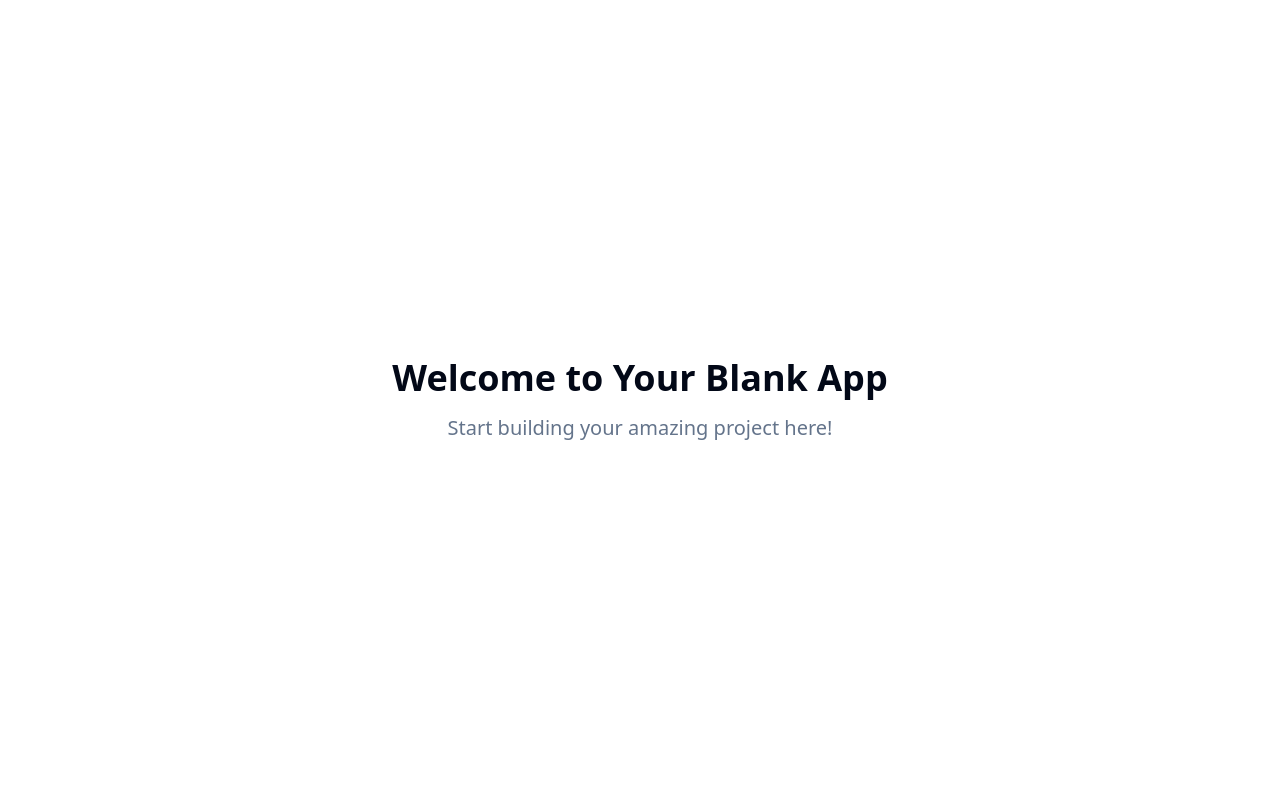
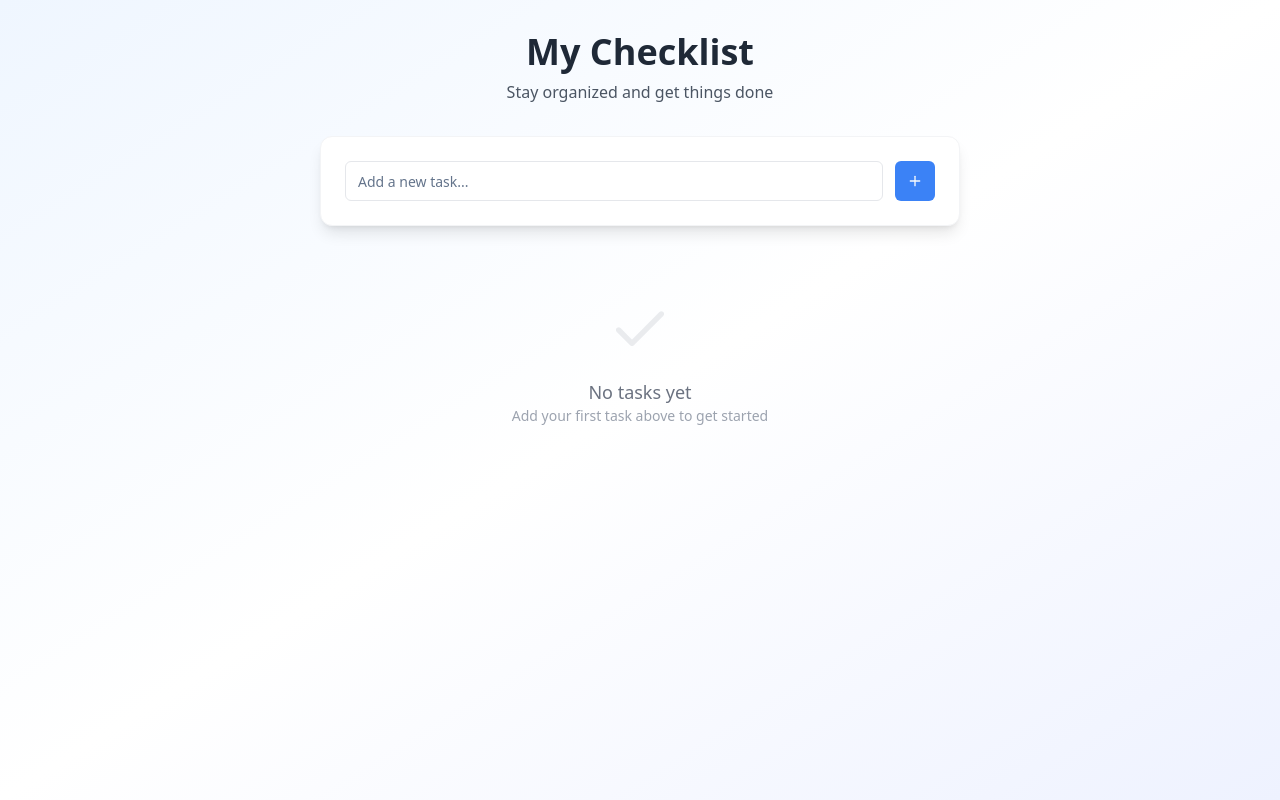
Before and after one commit to AnupBayaskar/snappy-todo-lists-online, a React (Vite) app: page / in a window 1280 px wide. Built offline with nearby package versions, Linux system fonts and the light colour scheme.

Commit message:
Add checklist website
Create a basic checklist website and link it to GitHub.

```diff
--- a/index.html
+++ b/index.html
@@ -1,14 +1,15 @@
+
 <!DOCTYPE html>
 <html lang="en">
   <head>
     <meta charset="UTF-8" />
     <meta name="viewport" content="width=device-width, initial-scale=1.0" />
-    <title>snappy-todo-lists-online</title>
-    <meta name="description" content="Lovable Generated Project" />
+    <title>My Checklist - Stay Organized</title>
+    <meta name="description" content="A simple and beautiful checklist app to help you stay organized and get things done" />
     <meta name="author" content="Lovable" />
 
-    <meta property="og:title" content="snappy-todo-lists-online" />
-    <meta property="og:description" content="Lovable Generated Project" />
+    <meta property="og:title" content="My Checklist - Stay Organized" />
+    <meta property="og:description" content="A simple and beautiful checklist app to help you stay organized and get things done" />
     <meta property="og:type" content="website" />
     <meta property="og:image" content="https://lovable.dev/opengraph-image-p98pqg.png" />
 
--- a/src/pages/Index.tsx
+++ b/src/pages/Index.tsx
@@ -1,11 +1,156 @@
-// Update this page (the content is just a fallback if you fail to update the page)
+
+import React, { useState } from 'react';
+import { Plus, Trash2, Check } from 'lucide-react';
+import { Button } from '@/components/ui/button';
+import { Input } from '@/components/ui/input';
+
+interface Task {
+  id: number;
+  text: string;
+  completed: boolean;
+}
 
 const Index = () => {
+  const [tasks, setTasks] = useState<Task[]>([]);
+  const [newTask, setNewTask] = useState('');
+
+  const addTask = () => {
+    if (newTask.trim() !== '') {
+      const task: Task = {
+        id: Date.now(),
+        text: newTask.trim(),
+        completed: false
+      };
+      setTasks([...tasks, task]);
+      setNewTask('');
+    }
+  };
+
+  const toggleTask = (id: number) => {
+    setTasks(tasks.map(task =>
+      task.id === id ? { ...task, completed: !task.completed } : task
+    ));
+  };
+
+  const deleteTask = (id: number) => {
+    setTasks(tasks.filter(task => task.id !== id));
+  };
+
+  const handleKeyPress = (e: React.KeyboardEvent) => {
+    if (e.key === 'Enter') {
+      addTask();
+    }
+  };
+
+  const completedCount = tasks.filter(task => task.completed).length;
+  const totalCount = tasks.length;
+
   return (
-    <div className="min-h-screen flex items-center justify-center bg-background">
-      <div className="text-center">
-        <h1 className="text-4xl font-bold mb-4">Welcome to Your Blank App</h1>
-        <p className="text-xl text-muted-foreground">Start building your amazing project here!</p>
+    <div className="min-h-screen bg-gradient-to-br from-blue-50 via-white to-indigo-50">
+      <div className="container mx-auto px-4 py-8 max-w-2xl">
+        {/* Header */}
+        <div className="text-center mb-8">
+          <h1 className="text-4xl font-bold text-gray-800 mb-2">My Checklist</h1>
+          <p className="text-gray-600">Stay organized and get things done</p>
+          {totalCount > 0 && (
+            <div className="mt-4 text-sm text-gray-500">
+              {completedCount} of {totalCount} tasks completed
+            </div>
+          )}
+        </div>
+
+        {/* Add Task Section */}
+        <div className="bg-white rounded-xl shadow-lg p-6 mb-6 border border-gray-100">
+          <div className="flex gap-3">
+            <Input
+              type="text"
+              placeholder="Add a new task..."
+              value={newTask}
+              onChange={(e) => setNewTask(e.target.value)}
+              onKeyPress={handleKeyPress}
+              className="flex-1 border-gray-200 focus:border-blue-400 focus:ring-blue-100"
+            />
+            <Button
+              onClick={addTask}
+              className="bg-blue-500 hover:bg-blue-600 transition-colors duration-200"
+              size="icon"
+            >
+              <Plus className="h-4 w-4" />
+            </Button>
+          </div>
+        </div>
+
+        {/* Tasks List */}
+        <div className="space-y-3">
+          {tasks.length === 0 ? (
+            <div className="text-center py-12">
+              <div className="text-gray-400 mb-4">
+                <Check className="h-16 w-16 mx-auto opacity-20" />
+              </div>
+              <p className="text-gray-500 text-lg">No tasks yet</p>
+              <p className="text-gray-400 text-sm">Add your first task above to get started</p>
+            </div>
+          ) : (
+            tasks.map((task) => (
+              <div
+                key={task.id}
+                className={`bg-white rounded-lg shadow-sm border border-gray-100 p-4 transition-all duration-200 hover:shadow-md ${
+                  task.completed ? 'opacity-75' : ''
+                }`}
+              >
+                <div className="flex items-center gap-3">
+                  <button
+                    onClick={() => toggleTask(task.id)}
+                    className={`w-5 h-5 rounded border-2 flex items-center justify-center transition-all duration-200 ${
+                      task.completed
+                        ? 'bg-green-500 border-green-500'
+                        : 'border-gray-300 hover:border-green-400'
+                    }`}
+                  >
+                    {task.completed && <Check className="h-3 w-3 text-white" />}
+                  </button>
+
+                  <span
+                    className={`flex-1 transition-all duration-200 ${
+                      task.completed
+                        ? 'line-through text-gray-500'
+                        : 'text-gray-800'
+                    }`}
+                  >
+                    {task.text}
+                  </span>
+
+                  <Button
+                    onClick={() => deleteTask(task.id)}
+                    variant="ghost"
+                    size="icon"
+                    className="text-red-400 hover:text-red-600 hover:bg-red-50 transition-colors duration-200"
+                  >
+                    <Trash2 className="h-4 w-4" />
+                  </Button>
+                </div>
+              </div>
+            ))
+          )}
+        </div>
+
+        {/* Progress Bar */}
+        {totalCount > 0 && (
+          <div className="mt-8 bg-white rounded-lg shadow-sm border border-gray-100 p-4">
+            <div className="flex justify-between items-center mb-2">
+              <span className="text-sm font-medium text-gray-700">Progress</span>
+              <span className="text-sm text-gray-500">
+                {Math.round((completedCount / totalCount) * 100)}%
+              </span>
+            </div>
+            <div className="w-full bg-gray-200 rounded-full h-2">
+              <div
+                className="bg-gradient-to-r from-blue-500 to-green-500 h-2 rounded-full transition-all duration-300 ease-out"
+                style={{ width: `${(completedCount / totalCount) * 100}%` }}
+              ></div>
+            </div>
+          </div>
+        )}
       </div>
     </div>
   );
```
